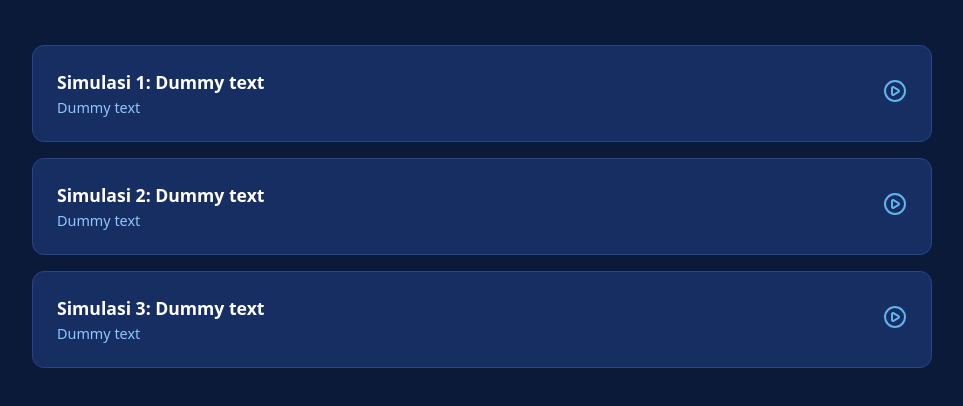
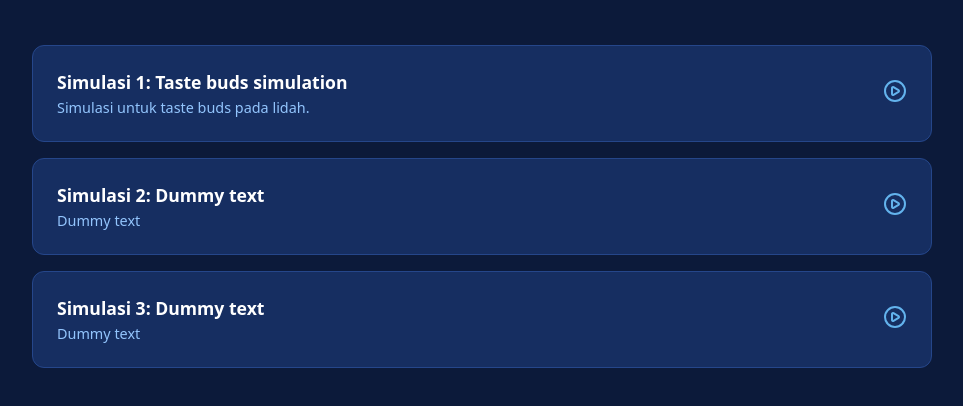
Before and after one commit to vetunhas/fisiologi-veteriner, a plain HTML site: page dasar/indra/index.html in a window 1280 px wide. Shown: the part 186-592 px from the top of the page, without its empty margins (158-1121 px from the left). Drawn offline with nearby package versions, Linux system fonts and the light colour scheme.

Commit message:
Update index.html

```diff
--- a/dasar/indra/index.html
+++ b/dasar/indra/index.html
@@ -95,10 +95,10 @@
         </div>
 
         <div class="sim-list">
-            <a href="simulasi-potensial-aksi.html" class="card sim-item">
+            <a href="taste-buds-simulation.html" class="card sim-item">
                 <div class="sim-info">
-                    <h3>Simulasi 1: Dummy text</h3>
-                    <p>Dummy text</p>
+                    <h3>Simulasi 1: Taste buds simulation</h3>
+                    <p>Simulasi untuk taste buds pada lidah.</p>
                 </div>
                 <div class="go-icon"><i data-lucide="play-circle"></i></div>
             </a>
```
